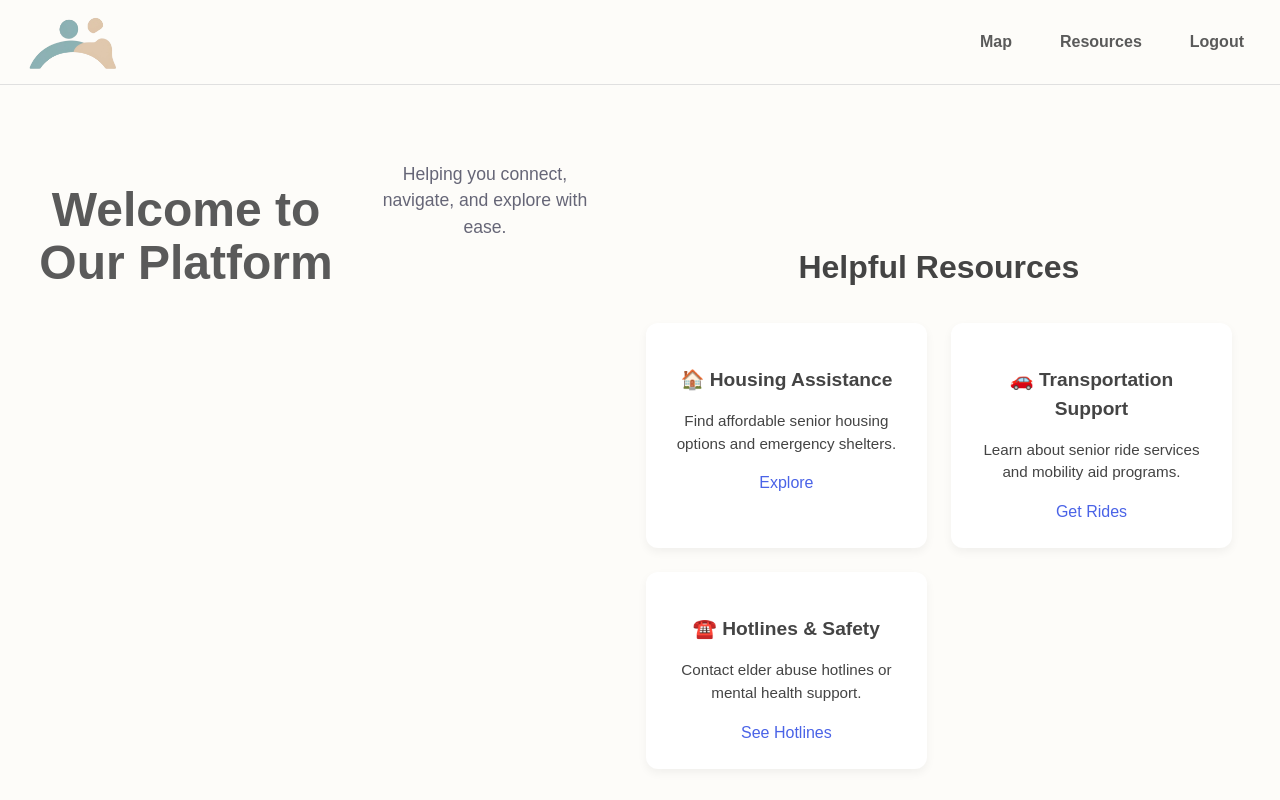
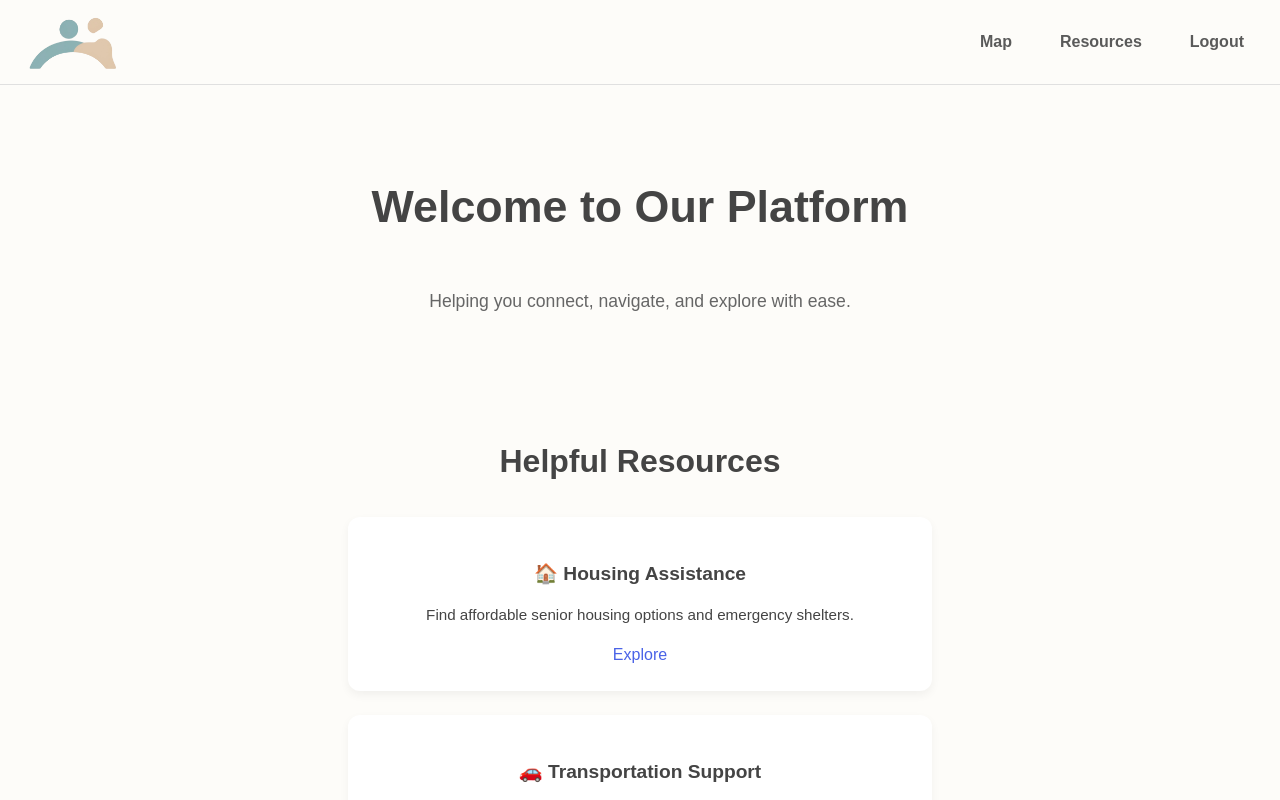
Before and after one commit to lbanue11/CS3337-ELDEREASE, a React (Vite) app in the folder front/: page /home in a window 1280 px wide. Shown: the top 800 px of the page. Built offline with nearby package versions, Linux system fonts and the light colour scheme.

Commit message:
Fixed the home layout

```diff
--- a/front/src/home.css
+++ b/front/src/home.css
@@ -21,8 +21,29 @@
   align-items: center;
   height: 75px;
 }
+
+/* Intro Container - vertical layout */
 .home-intro-container {
-  padding-top: 120px; /* Adjust this value based on your header height */
+  display: flex;
+  flex-direction: column;
+  align-items: center;
+  padding-top: 120px; /* Avoid overlap with fixed header */
+  text-align: center;
+  width: 100%;
+}
+
+.app-text-style {
+  font-size: 2.8rem;
+  font-weight: bold;
+  margin-bottom: 1rem;
+  color: #444;
+}
+
+.tagline-style {
+  font-size: 1.1rem;
+  color: #666;
+  margin-bottom: 3rem;
+  max-width: 600px;
 }
 
 /* Navigation Links */
@@ -68,12 +89,11 @@
   color: #5a5a5a;
 }
 
-/* Helpful Resources (Apply on all screen sizes) */
+/* Helpful Resources Section */
 .resources-section {
-  margin: 3rem auto;
+  width: 100%;
+  max-width: 1100px;
   padding: 1rem;
-  max-width: 1100px;
-  width: 90%;
 }
 
 .resources-section h2 {
@@ -83,11 +103,13 @@
 }
 
 .resources-grid {
-  display: grid;
-  grid-template-columns: repeat(auto-fit, minmax(280px, 1fr));
+  display: flex;
+  flex-direction: column;
   gap: 1.5rem;
+  align-items: center;
 }
 
+/* Individual Resource Card */
 .resource-card {
   background-color: #fff;
   border-radius: 12px;
@@ -95,6 +117,8 @@
   box-shadow: 0 4px 10px rgba(0, 0, 0, 0.05);
   text-align: center;
   transition: transform 0.2s ease;
+  width: 100%;
+  max-width: 600px;
 }
 
 .resource-card:hover {
@@ -121,9 +145,12 @@
 .resource-card a:hover {
   text-decoration: underline;
 }
+
+/* Anchor Scroll Fix */
 #helpful-resources {
-  scroll-margin-top: 100px; /* adjust this based on your header height */
+  scroll-margin-top: 100px;
 }
+
 /* Responsive Navigation */
 @media (max-width: 768px) {
   .nav {
```
Also changed, not shown: front/src/Home.jsx (+6 -3 lines).
